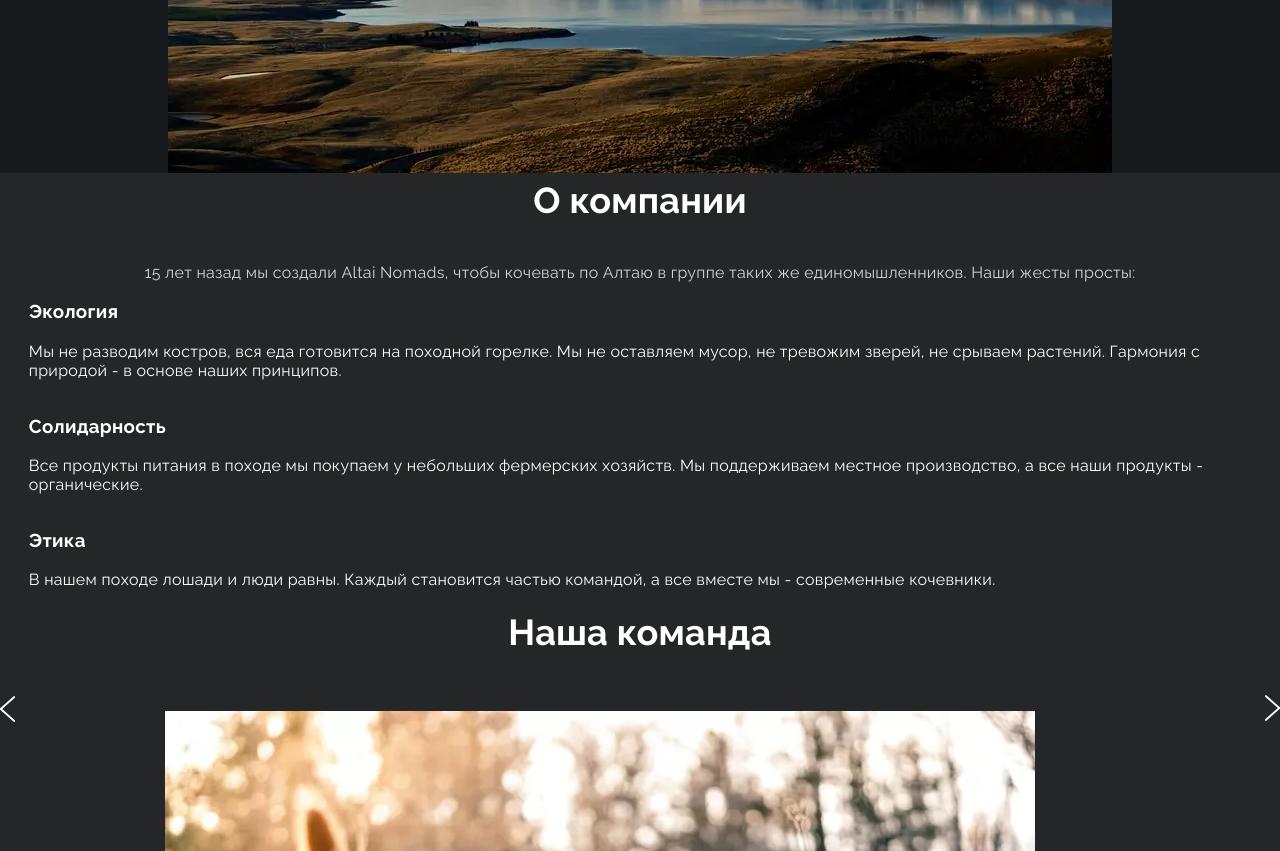
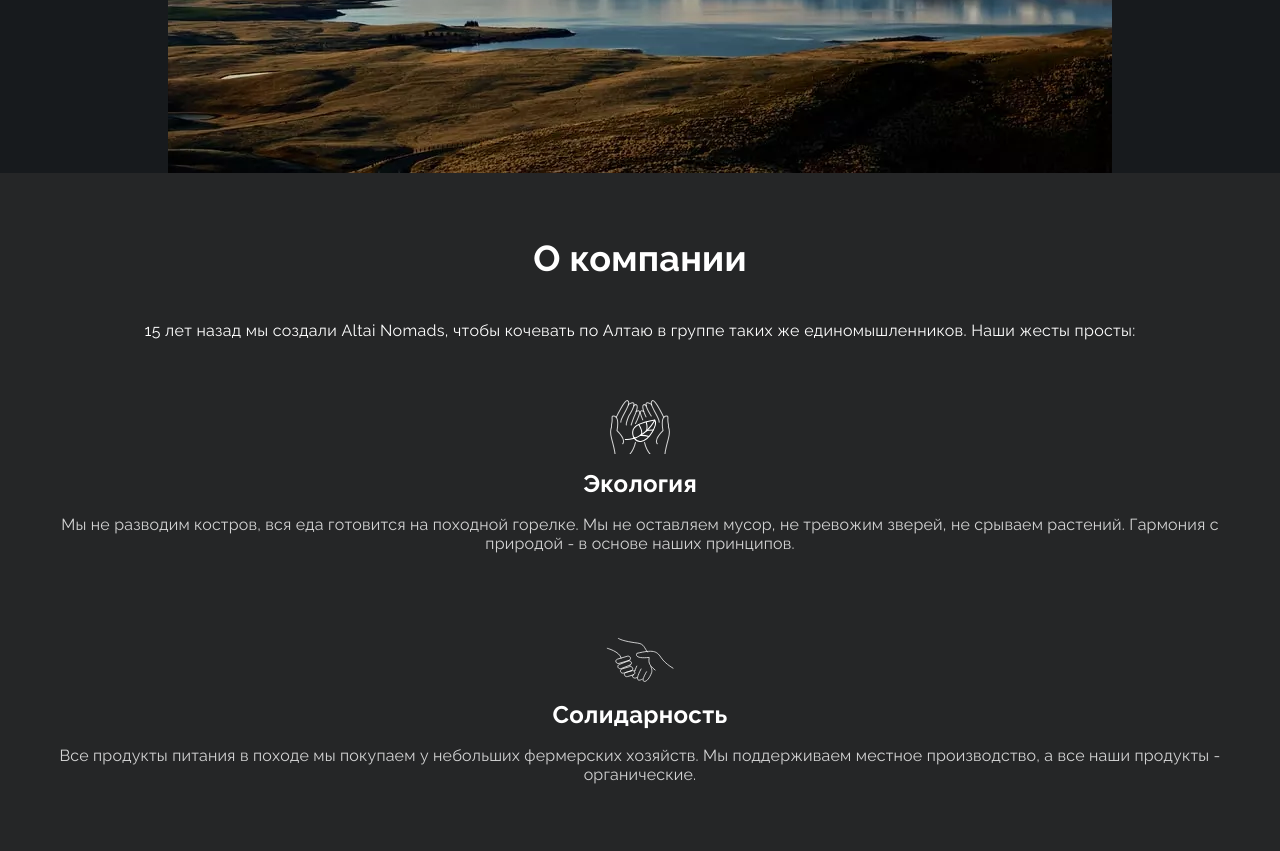
Before and after one commit to eimwe/altai, a website built with webpack: page src/index.html in a window 1280 px wide. Shown: the part 2749-3600 px from the top of the page. Built offline with nearby package versions, Linux system fonts and the light colour scheme.

Commit message:
About section has been done
1. About section markup has been updated in the 'index.hmtl' file:
	1.1 An additional class name of '.about__items' was given to 'div.grid-container',
	1.2 Additional modifier class names were given to '.about__item' elements.
2. A new file named '_about.scss' was created under './src/styles/sections' path;
3. Styles for the About section was added to the '_about.scss' file;
4. The '_about.scss' file was forwarded for a further use within the main stylesheet file 'style.scss'.

```diff
--- a/src/index.html
+++ b/src/index.html
@@ -291,20 +291,20 @@
             15 лет назад мы создали Altai Nomads, чтобы кочевать по Алтаю в группе таких же единомышленников. Наши жесты просты:
           </p>
         </div>
-        <div class="grid-container">
-          <article class="about__item">
+        <div class="about__items grid-container">
+          <article class="about__item about__item--ecology">
             <h3 class="about__title">Экология</h3>
             <p class="about__desc">
               Мы не разводим костров, вся еда готовится на походной горелке. Мы не оставляем мусор, не тревожим зверей, не срываем растений. Гармония с природой - в основе наших принципов.
             </p>
           </article>
-          <article class="about__item">
+          <article class="about__item about__item--sympathy">
             <h3 class="about__title">Солидарность</h3>
             <p class="about__desc">
               Все продукты питания в походе мы покупаем у небольших фермерских хозяйств. Мы поддерживаем местное производство, а все наши продукты - органические.
             </p>
           </article>
-          <article class="about__item">
+          <article class="about__item about__item--ethics">
             <h3 class="about__title">Этика</h3>
             <p class="about__desc">
               В нашем походе лошади и люди равны. Каждый становится частью командой, а все вместе мы - современные кочевники.
--- /dev/null
+++ b/src/styles/sections/_about.scss
@@ -0,0 +1,66 @@
+.about {
+  padding-block-start: 3.625em;
+  padding-block-end: 5em;
+
+  .level__desc {
+    color: var(--text-clr-body);
+  }
+
+  &__items {
+    gap: 4.5em;
+    margin-block-start: 3.75em;
+    text-align: center;
+  }
+
+  &__item {
+    padding-inline: 1em;
+
+    &::before {
+      content: '';
+      display: inline-block;
+      vertical-align: bottom;
+      margin-inline: auto;
+      background-repeat: no-repeat;
+      background-size: cover;
+    }
+
+    &--ecology {
+
+      &::before {
+        min-width: 60px;
+        min-height: 54px;
+        background-image: url('../images/shapes/ecology.svg');
+      }
+    }
+
+    &--sympathy {
+
+      &::before {
+        min-width: 74px;
+        min-height: 60px;
+        background-image: url('../images/shapes/sympathy.svg');
+      }
+    }
+
+    &--ethics {
+
+      &::before {
+        min-width: 60px;
+        min-height: 70px;
+        background-image: url('../images/shapes/ethics.svg');
+      }
+    }
+  }
+
+  &__title {
+    margin-block: .668em;
+    font-size: var(--fs-h3);
+    font-weight: 700;
+  }
+
+  &__desc {
+    margin-block-end: 0;
+    letter-spacing: var(--tracking-h2);
+    color: var(--text-clr-white);
+  }
+}
--- a/src/styles/sections/_index.scss
+++ b/src/styles/sections/_index.scss
@@ -1,3 +1,4 @@
 @forward './banner';
 @forward './details';
 @forward './schedule';
+@forward './about';
```
